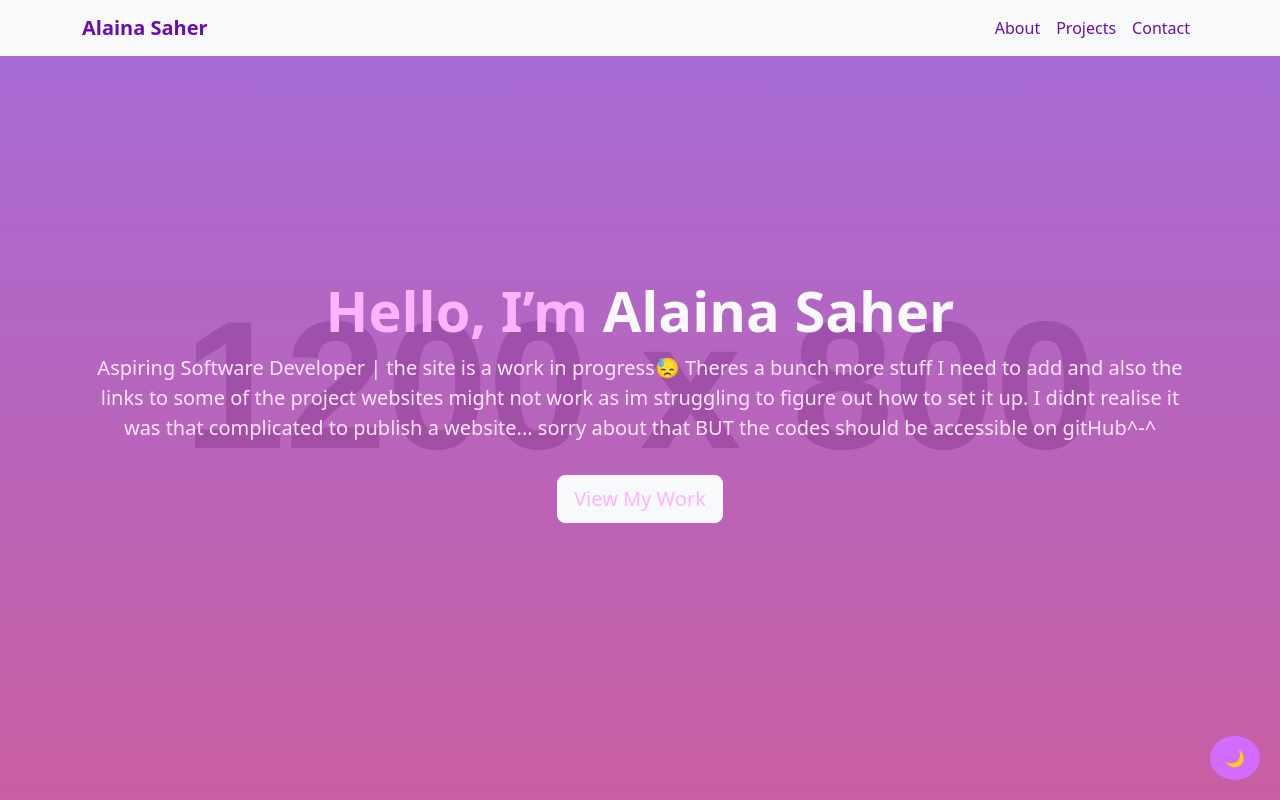
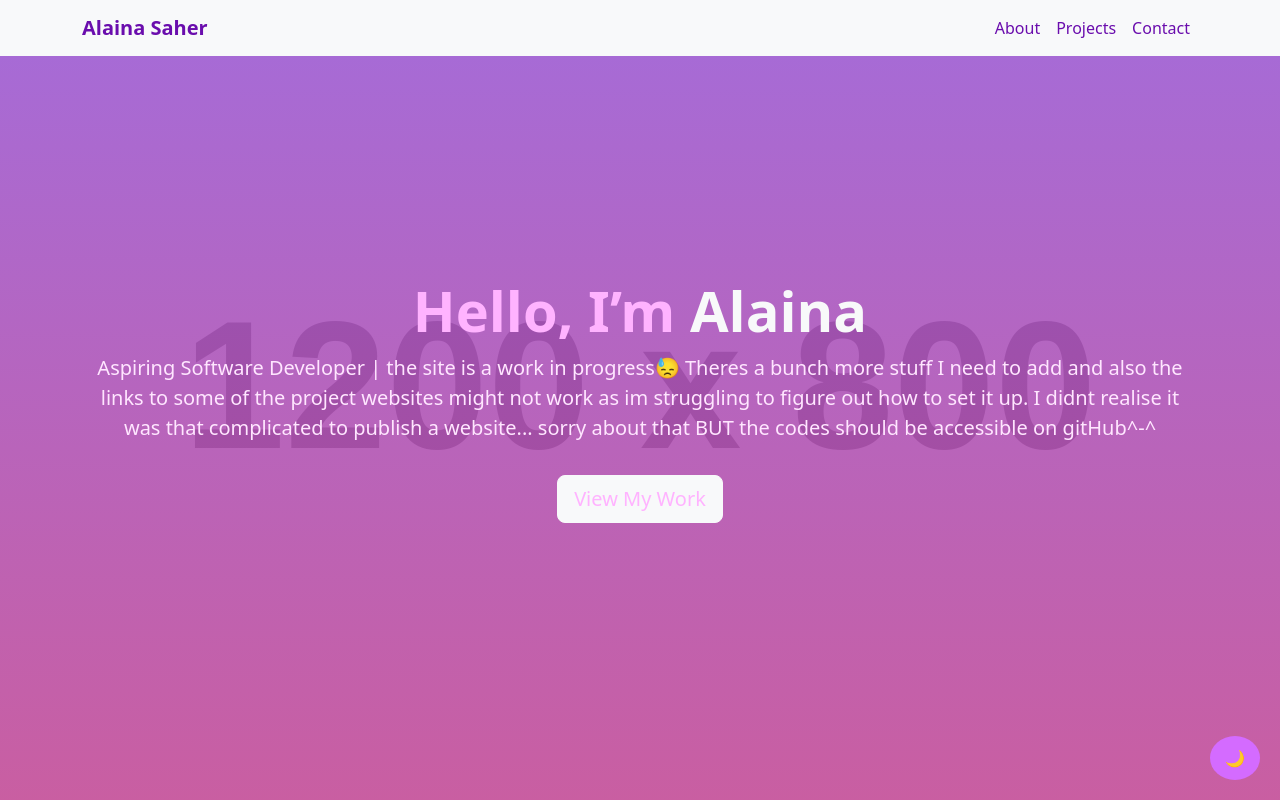
Before and after one commit to Webster2316/Alaina-Portfolio, a plain HTML site: page index.html in a window 1280 px wide. Shown: the top 800 px of the page. Drawn offline with nearby package versions, Linux system fonts and the light colour scheme; placeholder pictures from the web are drawn by us.

Commit message:
committt

```diff
--- a/index.html
+++ b/index.html
@@ -30,7 +30,7 @@
   <!-- Hero -->
   <section id="home" class="vh-100 d-flex align-items-center text-center bg-dark text-light">
     <div class="container">
-      <h1 class="display-4 fw-bold">Hello, I’m <span class="text-light">Alaina Saher</span></h1>
+      <h1 class="display-4 fw-bold">Hello, I’m <span class="text-light">Alaina</span></h1>
       <p class="lead">Aspiring Software Developer | the site is a work in progress😓 Theres a bunch more stuff I need to add and also the links to some of the project websites might not work as im struggling to figure out how to set it up. I didnt realise it was that complicated to publish a website... sorry about that BUT the codes should be accessible on gitHub^-^ </p>
       <a href="#projects" class="btn btn-light btn-new  btn-lg mt-3 txt">View My Work</a>
     </div>
```
